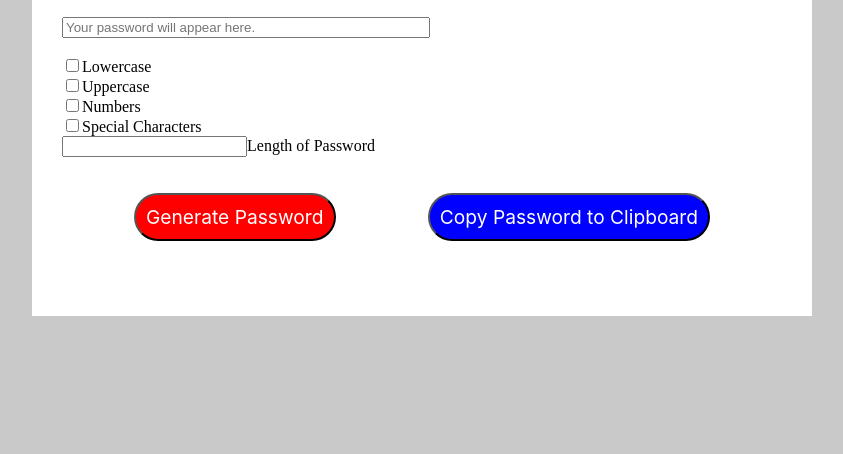
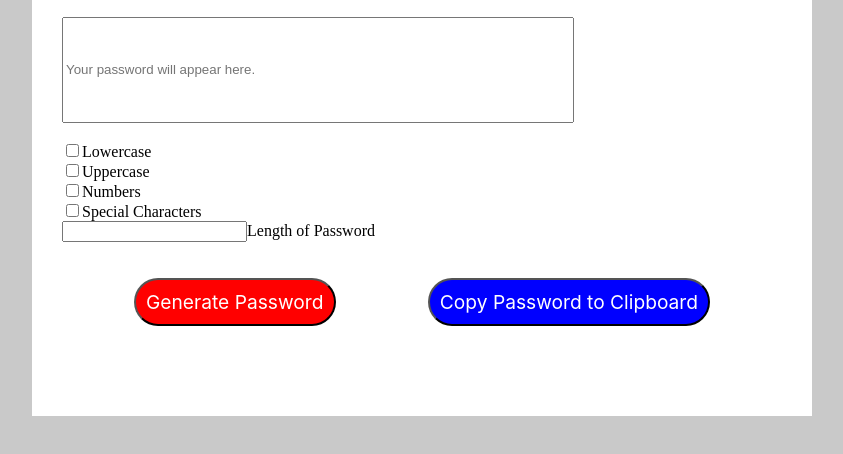
Before and after one commit to dglassick/password-generator, a plain HTML site: page index.html in a window 1280 px wide. Shown: the part 176-630 px from the top of the page, without its empty margins (218-1061 px from the left). Drawn offline with Linux system fonts and the light colour scheme.

Commit message:
added some css options, but unable to get the password to copy.

```diff
--- a/assets/css/style.css
+++ b/assets/css/style.css
@@ -16,7 +16,7 @@ background-color: white;
 width: 720px;
 margin: 0 auto;
 padding: 30px;
-height: 350px;
+height: 450px;
 }
 
 .generator-header {
@@ -56,10 +56,15 @@ padding: 10px;
 }
 
 .generateBox {
-width: 50%;
-margin: auto 0;
+width: 70%;
+margin: 0 auto;
+height: 100px;
+word-wrap: break-word;
 }
 
+placeholder {
+
+}
 #password {
     margin-left: 35%;
     padding: 10px;
--- a/assets/js/index.js
+++ b/assets/js/index.js
@@ -70,3 +70,11 @@ function passwordMixer(value) {
    document.getElementById("yourpassword").placeholder = newPassword
    console.log(newPassword);
 };
+
+// Click function to copy the password to clipboard
+function copyFunction(){
+var copyText = document.getElementById("yourpassword").placeholder;
+copyText.select();
+document.execCommand("copy");
+alert("Copied the text: " + copyText.value);
+};
--- a/index.html
+++ b/index.html
@@ -14,7 +14,7 @@
     <div class="generator-container">
         <h2 class="generator-header">Generate a Password</h2>
 
-        <input placeholder="Your password will appear here." class = "generateBox" id="yourpassword">
+        <input placeholder="Your password will appear here." class = "generateBox" id="yourpassword" onclick="copyFunction()">
         <br>
 
         <div class="alert" id="alert"><span class="message" id="message"></div>
```
